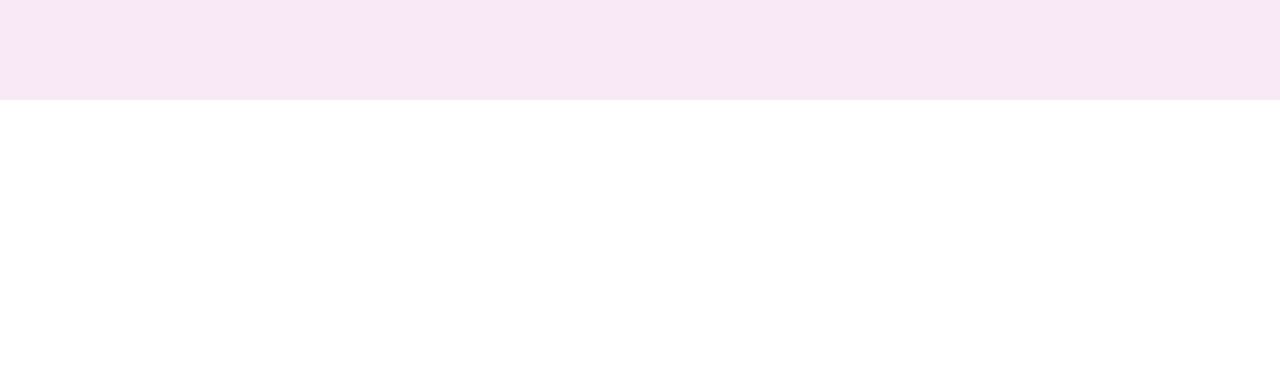
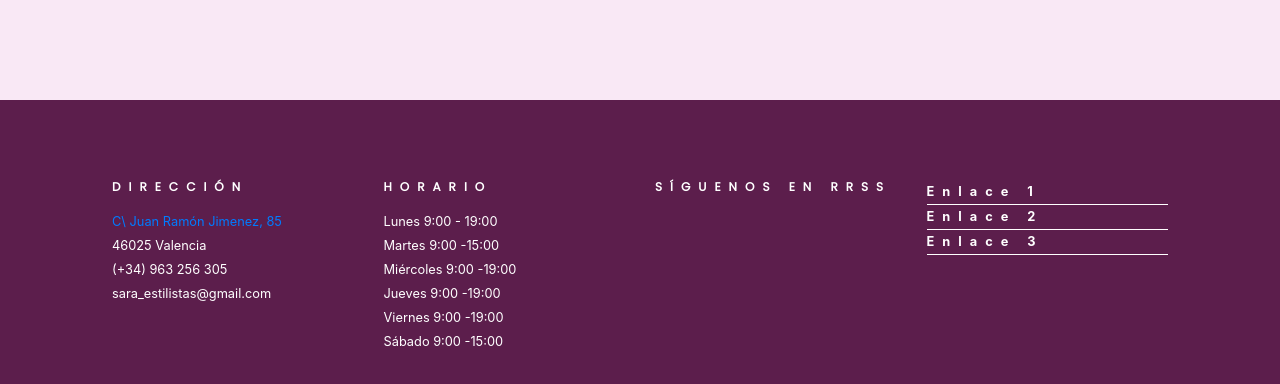
Before and after one commit to jCarreres/hairdressing-web-structure, a plain HTML site: page index.html in a window 1280 px wide. Shown: the part 2529-2913 px from the top of the page. Before the commit the page ends 2629 px from the top, so only its background shows below. Drawn offline with nearby package versions, Linux system fonts and the light colour scheme.

Commit message:
diseño del footer

```diff
--- a/css/style.css
+++ b/css/style.css
@@ -264,10 +264,53 @@ span {
 }
 
 
-/* Google Reviews*/
+/* 1.4 Google Reviews*/
 
 .google-reviews {
     margin-top: 5rem;
+}
+
+
+/* 2. FOOTER */
+
+footer {
+    color: var(--color-white);
+    background-color: var(--color-a);
+    padding: 5rem 7rem;
+}
+
+footer ul {
+    list-style: none;
+    padding: 0px;
+}
+
+footer ul:nth-child(1) {
+    color: var(--color-white)!important;
+    font-size: 0.7rem;
+    font-weight: 700;
+    letter-spacing: 0.5rem;
+    margin-bottom: 1rem;
+}
+
+footer ul:nth-child(1) li a {
+    color: var(--color-white);
+}
+
+footer h4 {
+    font-size: 0.75rem;
+    font-weight: 700;
+    letter-spacing: 0.5rem;
+    margin-bottom: 1rem;
+    text-transform: uppercase;
+}
+
+footer ul li {
+    font-size: 0.8rem;
+    line-height: 1.5rem;
+}
+
+footer ul:nth-child(1) li {
+    border-bottom: 0.1rem solid white;
 }
 
 
--- a/index.html
+++ b/index.html
@@ -40,9 +40,9 @@
         <!-- Slider swiper -->
         <div class="swiper mySwiper">
             <div class="swiper-wrapper">
-                <div class="swiper-slide"><img src="/img/slider_1.jpg"></div>
-                <div class="swiper-slide"><img src="/img/slider_2.jpg"></div>
-                <div class="swiper-slide"><img src="/img/slider_3.jpg"></div>
+                <div class="swiper-slide slide-1"><img src="/img/slider_1.jpg"></div>
+                <div class="swiper-slide slide-2"><img src="/img/slider_2.jpg"></div>
+                <div class="swiper-slide slide-3"><img src="/img/slider_3.jpg"></div>
             </div>
             <div class="swiper-pagination"></div>
         </div>
@@ -55,7 +55,7 @@
     <div class="container-fluid">
 
         <!-- Specialties -->
-        <h2 class="text-center mt-5 mb-2">Especialistas en:</h2>
+        <h2 class="text-center mt-5 mb-2">Especialidades</h2>
         <div class="row border-img">
             <div id="containerSpecialities1" class="col-12 col-md-6 img-speciality-1 img-speciality img-fluid">
                 <div class="txt-speciality-1">
@@ -166,6 +166,45 @@
 
     </div>
 
+    <footer>
+        <div class="row">
+            <div class="col-12 col-md-6 col-xl-3">
+                <h4>Dirección</h4>
+                <ul>
+                    <li><a href="https://www.google.com/maps/place/Sara+Romero+Estilista/@39.4499143,-0.3745796,17z/data=!3m1!4b1!4m5!3m4!1s0xd6048d3818c0415:0xe1452ad84949b4f8!8m2!3d39.4499222!4d-0.3724591" target="_blank">C\ Juan Ramón Jimenez, 85</a></li>
+                    <li>46025 Valencia</li>
+                    <li>(+34) 963 256 305</li>
+                    <li>sara_estilistas@gmail.com</li>
+                </ul>
+            </div>
+            <div class="col-12 col-md-6 col-xl-3">
+                <h4>Horario</h4>
+                <ul>
+                    <li>Lunes 9:00 - 19:00</li>
+                    <li>Martes 9:00 -15:00</li>
+                    <li>Miércoles 9:00 -19:00</li>
+                    <li>Jueves 9:00 -19:00</li>
+                    <li>Viernes 9:00 -19:00</li>
+                    <li>Sábado 9:00 -15:00</li>
+                </ul>
+            </div>
+            <div class="col-12 col-md-6 col-xl-3">
+                <h4>Síguenos en RRSS</h4>
+                <div>
+                    <a><img src="" alt=""></a>
+                    <a><img src="" alt=""></a>
+                </div>
+            </div>
+            <div class="col-12 col-md-6 col-xl-3">
+                <ul>
+                    <li><a href="#">Enlace 1</a></li>
+                    <li><a href="#">Enlace 2</a></li>
+                    <li><a href="#">Enlace 3</a></li>
+                </ul>
+            </div>
+        </div>
+    </footer>
+
 
 
 
```
